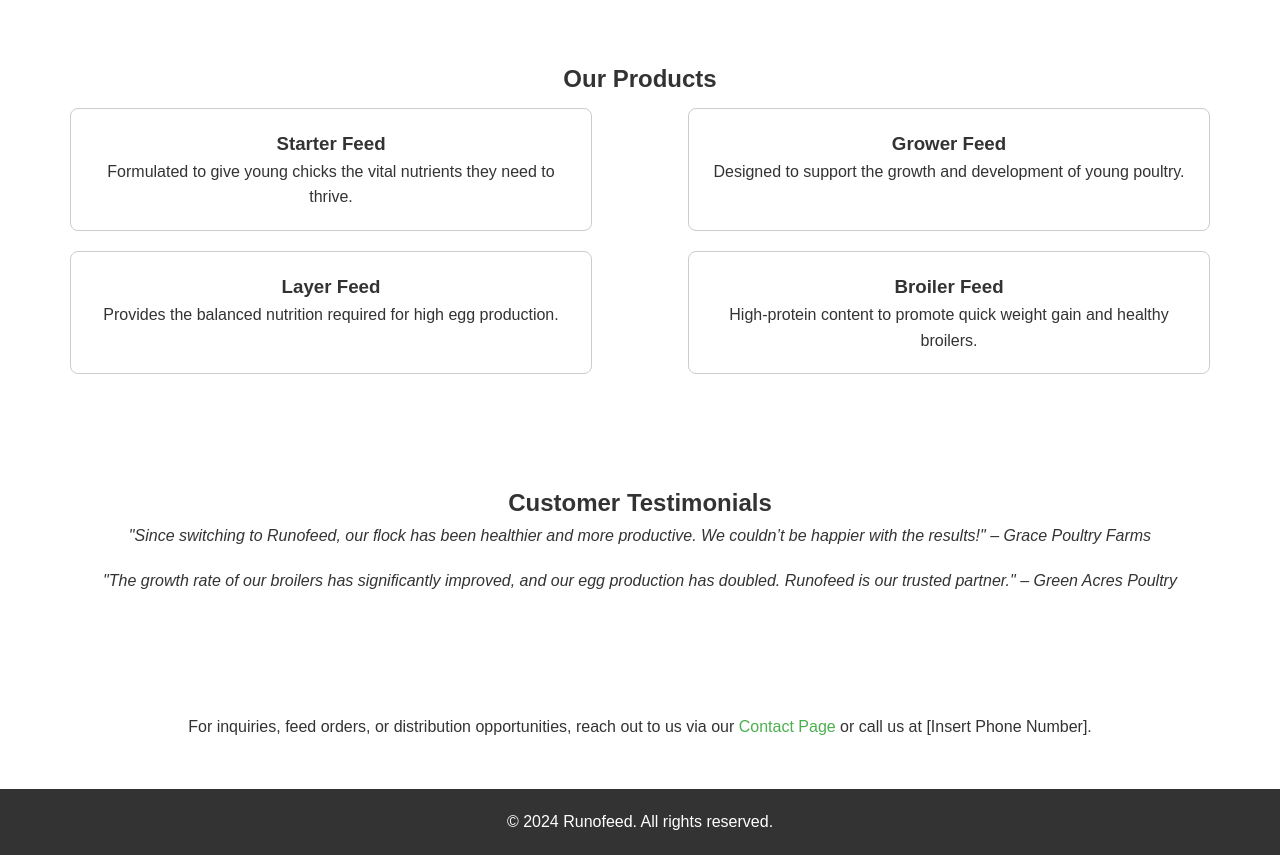
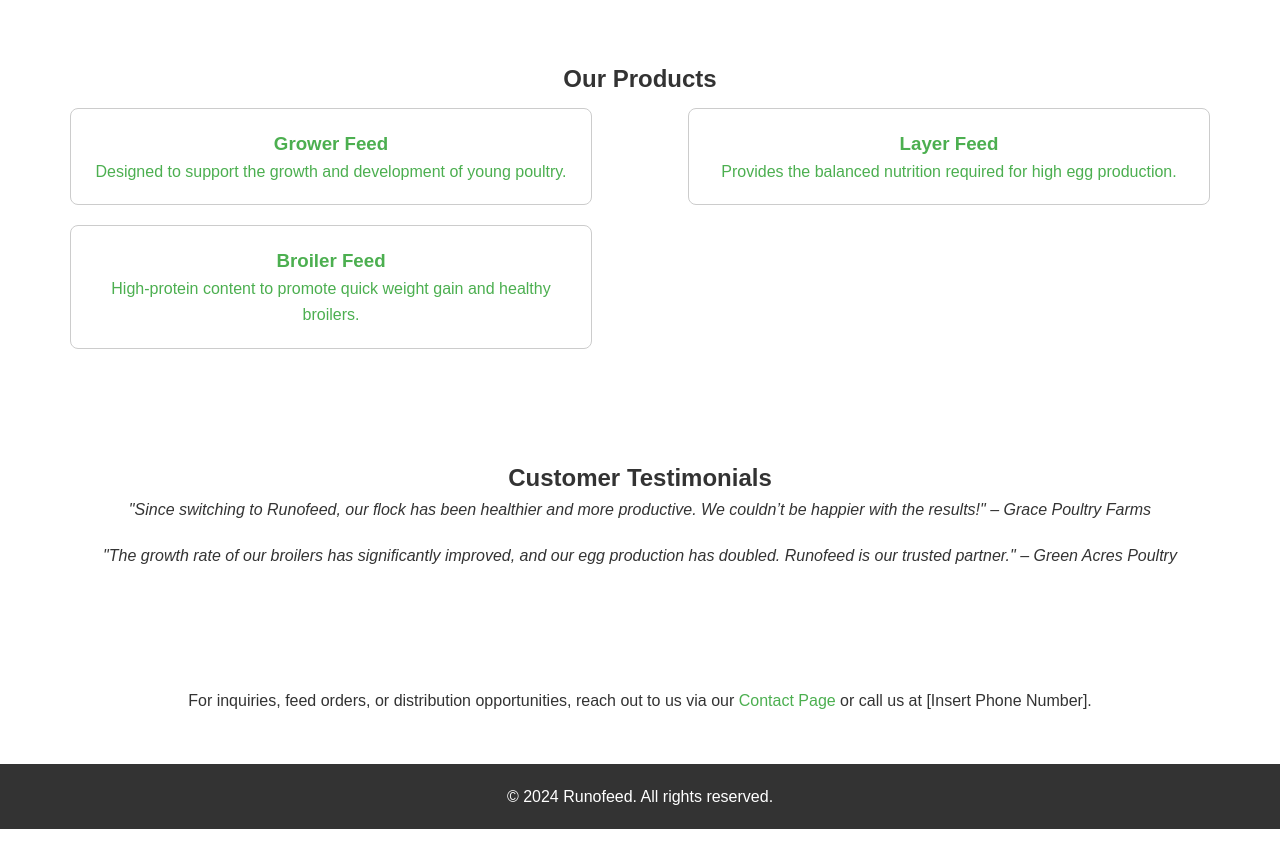
Before and after one commit to jv-web-empire/new-runofeed, a plain HTML site: page index.html in a window 1280 px wide. Shown: the part 1300-2155 px from the top of the page. After the commit the page ends 2129 px from the top, so only its background shows below. Drawn offline with Linux system fonts and the light colour scheme.

Commit message:
Update index.html

```diff
--- a/index.html
+++ b/index.html
@@ -75,20 +75,25 @@
             <h2>Our Products</h2>
             <div class="product-list">
                 <div class="product-item">
-                    <h3>Starter Feed</h3>
-                    <p>Formulated to give young chicks the vital nutrients they need to thrive.</p>
+                    <a href="pp.html">
+                        <h3>Grower Feed</h3>
+                        <p>Designed to support the growth and development of young poultry.</p>
+                    </a>
+
                 </div>
                 <div class="product-item">
-                    <h3>Grower Feed</h3>
-                    <p>Designed to support the growth and development of young poultry.</p>
+                    <a href="pp.html">
+                        <h3>Layer Feed</h3>
+                        <p>Provides the balanced nutrition required for high egg production.</p>
+                    </a>
+
                 </div>
                 <div class="product-item">
-                    <h3>Layer Feed</h3>
-                    <p>Provides the balanced nutrition required for high egg production.</p>
-                </div>
-                <div class="product-item">
-                    <h3>Broiler Feed</h3>
-                    <p>High-protein content to promote quick weight gain and healthy broilers.</p>
+                    <a href="pp.html">
+                        <h3>Broiler Feed</h3>
+                        <p>High-protein content to promote quick weight gain and healthy broilers.</p>
+                    </a>
+
                 </div>
             </div>
         </div>
```
